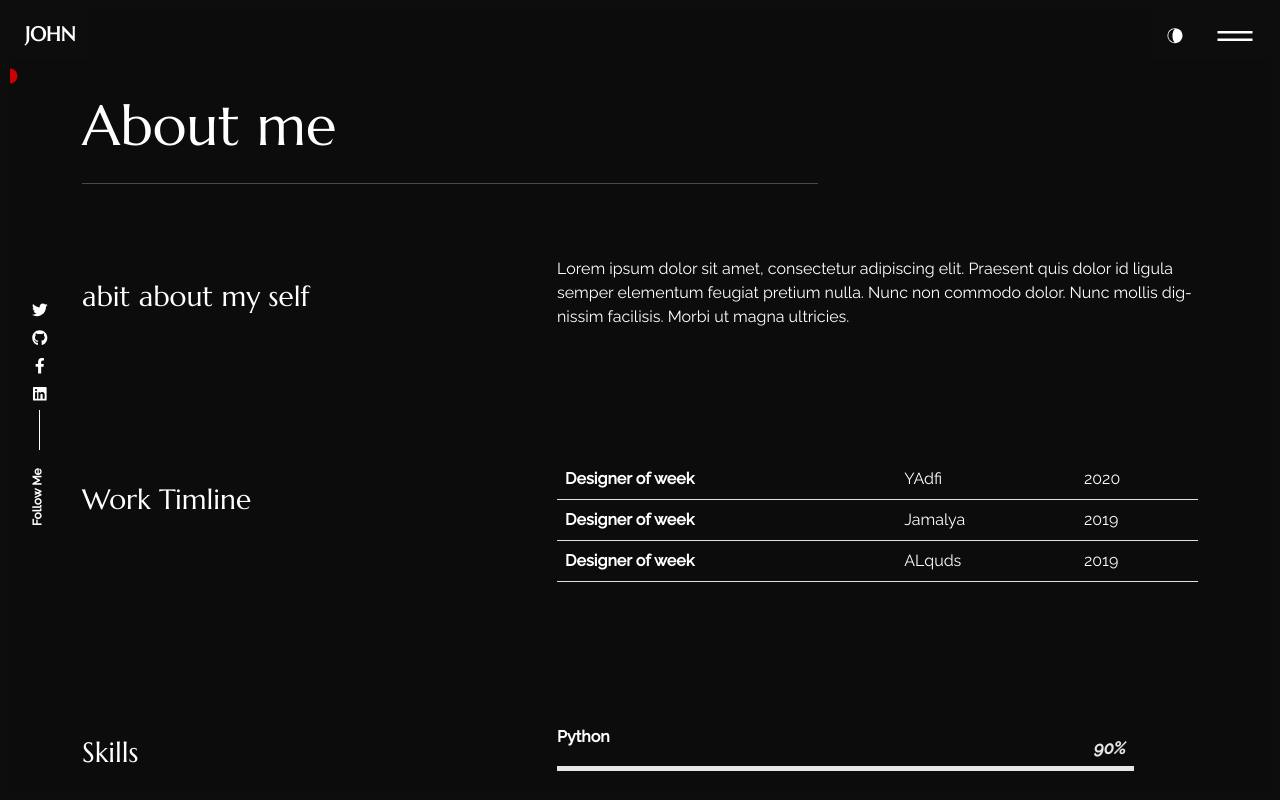
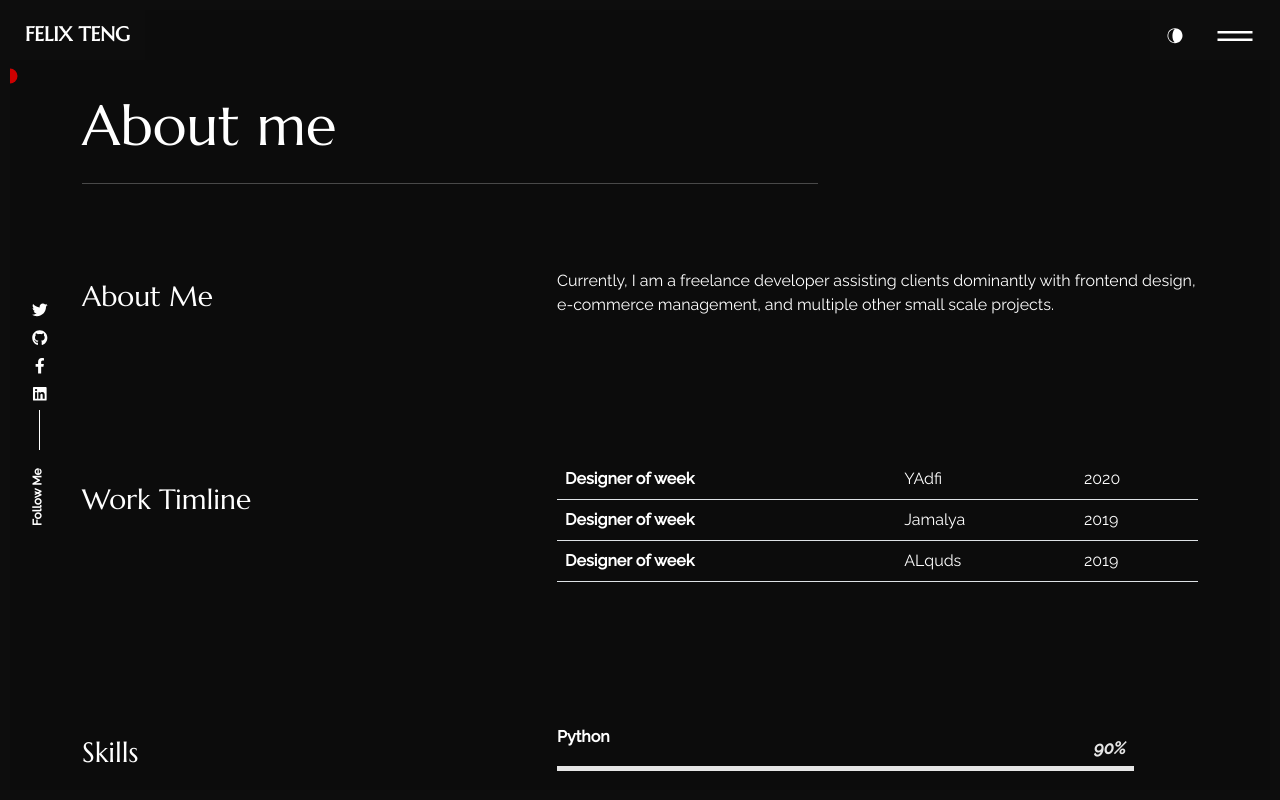
Before and after one commit to dahfefe/felix-teng-portfolio, a React (Create React App) app: page /about in a window 1280 px wide. Shown: the top 800 px of the page. Built offline with nearby package versions, Linux system fonts and the light colour scheme.

Commit message:
updated personal details on the homepage

```diff
--- a/src/content_option.js
+++ b/src/content_option.js
@@ -1,23 +1,23 @@
-const logotext = "JOHN";
+const logotext = "FELIX TENG";
 const meta = {
-    title: "John Doe",
-    description: "I’m John Doe data scientist _ Full stack devloper,currently working in Berlin",
+    title: "Felix Teng",
+    description: "I am a full stack developer, currently living in Sacramento, CA",
 };
 
 const introdata = {
-    title: "I’m John Doe",
+    title: "Full Stack Developer",
     animated: {
-        first: "I love coding",
-        second: "I code cool websites",
-        third: "I develop mobile apps",
+        first: "I love helping clients with low budgets",
+        second: "Attractive designs are a requirement in any project",
+        third: "I have a weird joy for data management",
     },
-    description: "Lorem ipsum dolor sit amet, consectetur adipiscing elit. Sed at nisl euismod urna bibendum",
+    description: "Currently, I am a freelance developer assisting clients dominantly with frontend design, e-commerce management, and multiple other small scale projects.",
     your_img_url: "https://images.unsplash.com/photo-1514790193030-c89d266d5a9d",
 };
 
 const dataabout = {
-    title: "abit about my self",
-    aboutme: "Lorem ipsum dolor sit amet, consectetur adipiscing elit. Praesent quis dolor id ligula semper elementum feugiat pretium nulla. Nunc non commodo dolor. Nunc mollis dignissim facilisis. Morbi ut magna ultricies.",
+    title: "About Me",
+    aboutme: "Currently, I am a freelance developer assisting clients dominantly with frontend design, e-commerce management, and multiple other small scale projects.",
 };
 const worktimeline = [{
         jobtitle: "Designer of week",
```
